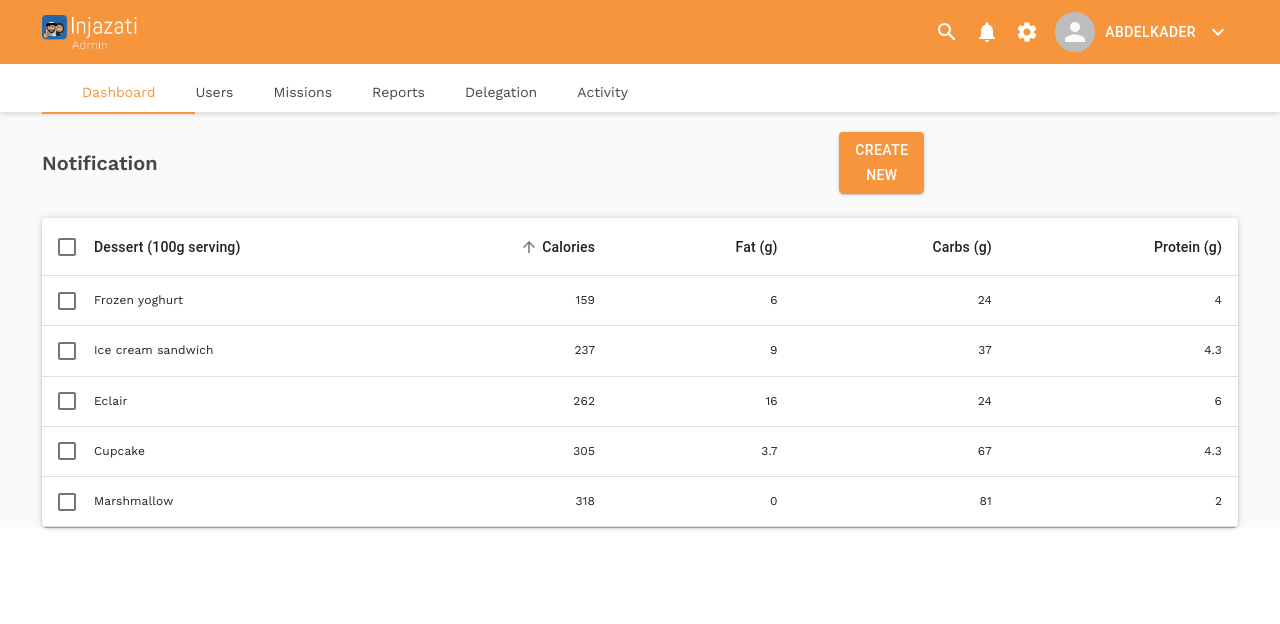
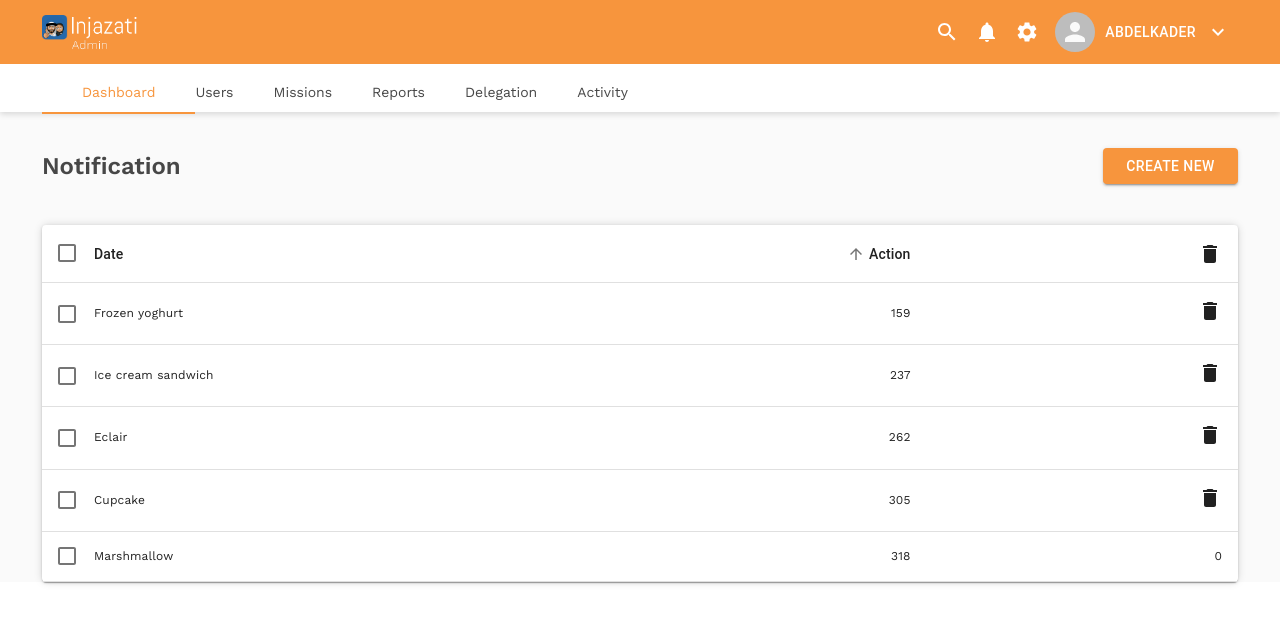
Before and after one commit to giridhard-cuelogic/PMO-web, a React (Create React App) app: page / in a window 1280 px wide. Shown: the top 624 px of the page. Built offline with nearby package versions, Linux system fonts and the light colour scheme.

Commit message:
notification page design

```diff
--- a/src/component/Checklist.js
+++ b/src/component/Checklist.js
@@ -21,24 +21,18 @@ import Switch from '@material-ui/core/Switch';
 import DeleteIcon from '@material-ui/icons/Delete';
 import FilterListIcon from '@material-ui/icons/FilterList';
 
+
 function createData(name, calories, fat, carbs, protein) {
   return { name, calories, fat, carbs, protein };
 }
 
 const rows = [
-  createData('Cupcake', 305, 3.7, 67, 4.3),
-  createData('Donut', 452, 25.0, 51, 4.9),
-  createData('Eclair', 262, 16.0, 24, 6.0),
-  createData('Frozen yoghurt', 159, 6.0, 24, 4.0),
-  createData('Gingerbread', 356, 16.0, 49, 3.9),
-  createData('Honeycomb', 408, 3.2, 87, 6.5),
-  createData('Ice cream sandwich', 237, 9.0, 37, 4.3),
-  createData('Jelly Bean', 375, 0.0, 94, 0.0),
-  createData('KitKat', 518, 26.0, 65, 7.0),
-  createData('Lollipop', 392, 0.2, 98, 0.0),
-  createData('Marshmallow', 318, 0, 81, 2.0),
-  createData('Nougat', 360, 19.0, 9, 37.0),
-  createData('Oreo', 437, 18.0, 63, 4.0),
+  createData('Cupcake', 305, <DeleteIcon /> ),
+  createData('Eclair', 262, <DeleteIcon />),
+  createData('Frozen yoghurt', 159, <DeleteIcon />),
+  createData('Ice cream sandwich', 237, <DeleteIcon />),
+  createData('Marshmallow', 318, 0, 81, <DeleteIcon />),
+
 ];
 
 function descendingComparator(a, b, orderBy) {
@@ -68,11 +62,10 @@ function stableSort(array, comparator) {
 }
 
 const headCells = [
-  { id: 'name', numeric: false, disablePadding: true, label: 'Dessert (100g serving)' },
-  { id: 'calories', numeric: true, disablePadding: false, label: 'Calories' },
-  { id: 'fat', numeric: true, disablePadding: false, label: 'Fat (g)' },
-  { id: 'carbs', numeric: true, disablePadding: false, label: 'Carbs (g)' },
-  { id: 'protein', numeric: true, disablePadding: false, label: 'Protein (g)' },
+  { id: 'name', numeric: false, disablePadding: true, label: 'Date' },
+  { id: 'calories', numeric: true, disablePadding: false, label: 'Action' },
+  { id: <DeleteIcon />, numeric: true, disablePadding: false, label: <DeleteIcon /> },
+
 ];
 
 function EnhancedTableHead(props) {
@@ -321,8 +314,6 @@ export default function EnhancedTable() {
                       </TableCell>
                       <TableCell align="right">{row.calories}</TableCell>
                       <TableCell align="right">{row.fat}</TableCell>
-                      <TableCell align="right">{row.carbs}</TableCell>
-                      <TableCell align="right">{row.protein}</TableCell>
                     </TableRow>
                   );
                 })}
--- a/src/component/Header.scss
+++ b/src/component/Header.scss
@@ -3,6 +3,9 @@
     background-color: #f7953d;
     &.MuiToolbar-gutters{
         padding:0px 42px;
+        @media screen and (max-width:990px){
+            padding:0px 15px;
+        }
     }
 
 }
@@ -49,9 +52,14 @@
         height: 48px;
         box-shadow: 0 2px 6px 0 rgba(0, 0, 0, 0.15);
         background-color: #ffffff;
+
+        @media screen and (max-width:990px){
+            padding:0px 15px;
+        }
         @media screen and (max-width:767px){
             flex-direction: column;
-            height:400px;
+            height:auto;
+            padding:0px;
         }
         li{
             list-style-type: none;
@@ -60,6 +68,7 @@
             @media screen and (max-width:767px){
                 width:100%;
                 display:flex;
+                align-items: flex-start;
             }
 
             a{
@@ -68,6 +77,10 @@
                 font-size: 14px;
                 color:#474747;
                 padding:20px 20px 12px;
+                @media screen and (max-width:767px){
+                    padding:15px;
+                    text-align: left;
+                }
                 &:hover,
                 &.active{
                     color:#f7953d;
--- a/src/component/common.scss
+++ b/src/component/common.scss
@@ -1,3 +1,13 @@
+.container{
+    padding:0px 42px;
+    margin:0px!important;
+    width:100%!important;
+    justify-content: space-between;
+    @media screen and (max-width:990px){
+        padding:0px 15px;
+    }
+}
+
 .btn{
     padding: 8px 20px;
     color: #fff!important;
@@ -5,7 +15,7 @@
     margin-top:0px;
     font-size: 16px;
     margin-bottom: 24px;
-    min-width: 135px;
+    min-width: 135px!important;
     font-family: 'Work Sans';
     &.btn-search{
         padding: 8px 10px;
--- a/src/component/dashboard.scss
+++ b/src/component/dashboard.scss
@@ -1,13 +1,6 @@
 .wrapper{
-    background-color:#fafafa;
-}
-.container{
-    padding:0px 34px;
-    padding:0px 42px;
-    margin:0px!important;
-    width:100%!important;
-    justify-content: space-between;
-}
+    background-color:#fafafa;}
+
 .count-info-section{
     padding:40px 0px;
     display:flex;
--- a/src/component/notification.js
+++ b/src/component/notification.js
@@ -17,18 +17,16 @@ class Notification extends Component {
 
                 <Grid container className="container">
                     <div className="title-row">
-                        <Grid item xs={12} sm={6} md={8}>
+                        <Grid item xs={8} sm={10}>
                             <div className="title">
                                 <h2>Notification</h2>
                             </div>
                         </Grid>
-                        <Grid item containe xs={12} sm={6} md={4}>
+                        <Grid item containe xs={4} sm={2}>
                             <div className="controls-div">
-                                <Grid item  xs={12} sm={6} md={1}>
-                                    <Button variant="contained" className="btn">
-                                        Create New
-                                    </Button>
-                                </Grid>
+                                <Button variant="contained" className="btn">
+                                    Create New
+                                </Button>
                             </div>
                         </Grid>
                     </div>
--- a/src/component/user.scss
+++ b/src/component/user.scss
@@ -6,11 +6,19 @@
     align-items: center;
     margin-top: 20px;
     display: flex;
+    h2{
+        font-size: 24px;
+        @media screen and (max-width:767px){
+            font-size: 18px;
+        }
+    }
 }
 .controls-div{
     display:flex;
     width:100%;
     align-items: center;
+    justify-content: flex-end;
+
 
 }
 .user-wrapper{
```
